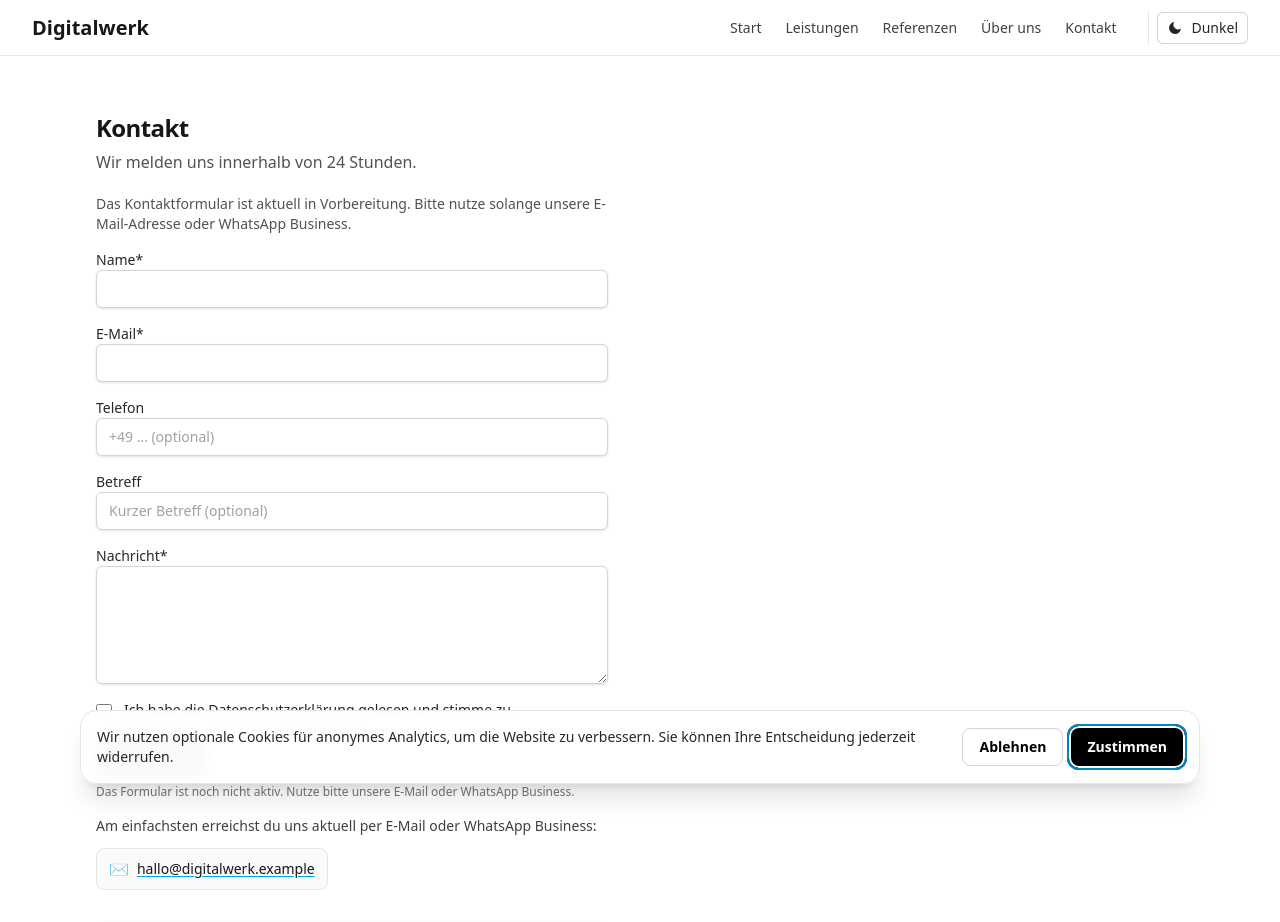
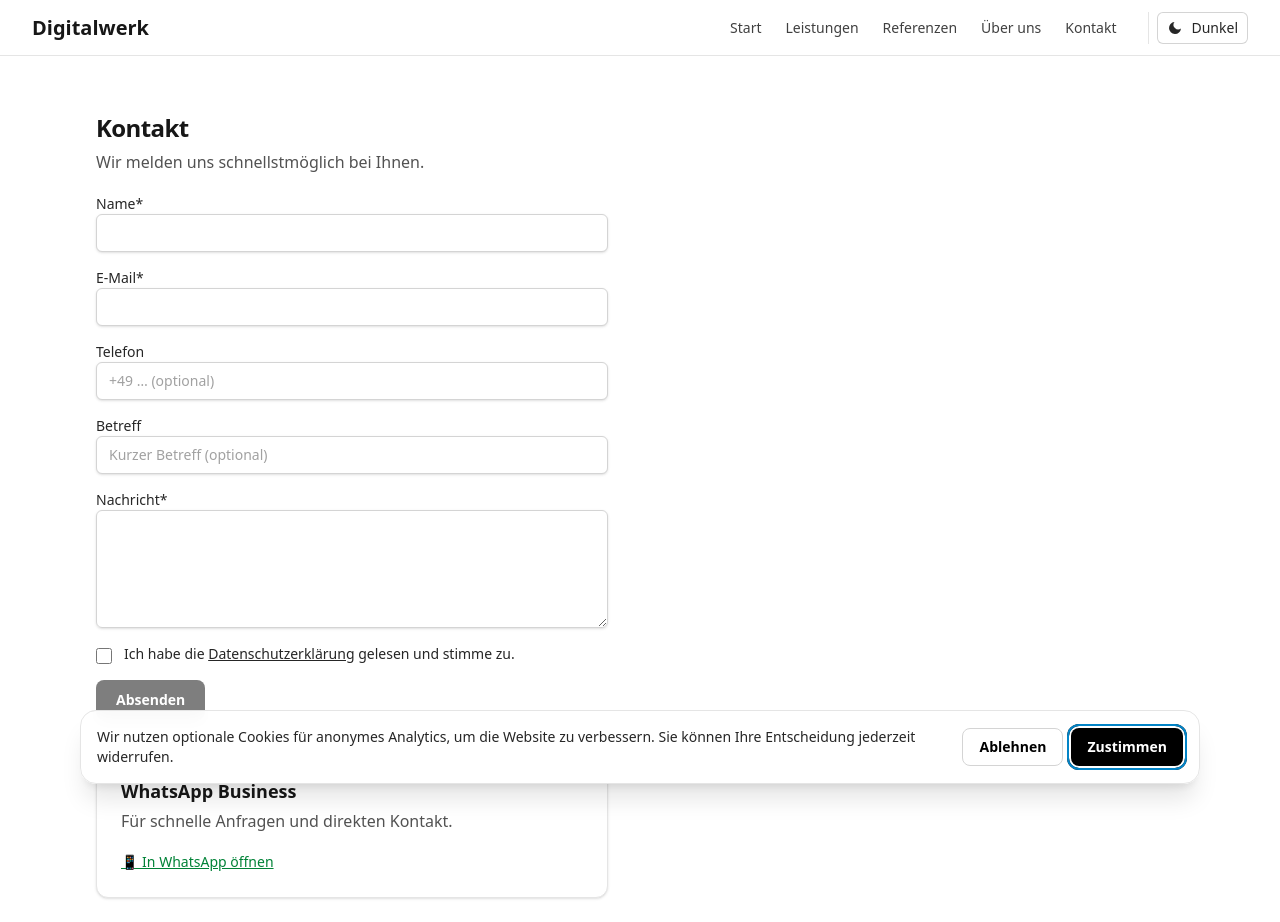
Before and after one commit to Remodops/digitalwerk, a Next.js app: page /kontakt in a window 1280 px wide. Shown: the top 922 px of the page. Built offline with nearby package versions, Linux system fonts and the light colour scheme; no server answers.

Commit message:
cleanup(contact): veraltete Hinweise zu E-Mail/WhatsApp und „Formular nicht aktiv“ entfernt

```diff
--- a/src/app/(site)/kontakt/page.tsx
+++ b/src/app/(site)/kontakt/page.tsx
@@ -11,29 +11,13 @@ export const metadata = withPageMeta({ title: "Kontakt" });
 
 export default function Page() {
   return (
-    <Section title="Kontakt" subtitle="Wir melden uns innerhalb von 24 Stunden.">
+    <Section title="Kontakt" subtitle="Wir melden uns schnellstmöglich bei Ihnen.">
       <div className="space-y-8">
         <div className="max-w-2xl">
           {ENABLE_CONTACT_FORM ? (
             <ContactForm />
           ) : (
             <PlaceholderContactForm />
-          )}
-          {!ENABLE_CONTACT_FORM && (
-            <div className="mt-4 space-y-3">
-              <p className="text-sm text-neutral-700">
-                Am einfachsten erreichst du uns aktuell per E‑Mail oder WhatsApp Business:
-              </p>
-              <div className="inline-flex items-center gap-2 rounded-lg bg-neutral-50 px-3 py-2 border border-neutral-200">
-                <span className="text-neutral-600">✉️</span>
-                <Link
-                  className="text-sm font-medium text-neutral-900 underline decoration-sky-500 underline-offset-2 hover:decoration-2"
-                  href="mailto:hallo@digitalwerk.example"
-                >
-                  hallo@digitalwerk.example
-                </Link>
-              </div>
-            </div>
           )}
         </div>
 
@@ -62,10 +46,7 @@ export default function Page() {
 
 function PlaceholderContactForm() {
   return (
-    <form aria-describedby="contact-placeholder-note" className="max-w-lg space-y-4">
-      <p id="contact-placeholder-note" className="text-sm text-neutral-600">
-        Das Kontaktformular ist aktuell in Vorbereitung. Bitte nutze solange unsere E-Mail-Adresse oder WhatsApp Business.
-      </p>
+    <form className="max-w-lg space-y-4">
       <div>
         <label htmlFor="ph-name" className="block text-sm font-medium text-neutral-800">Name*</label>
         <Input id="ph-name" name="name" required aria-required="true" />
@@ -114,9 +95,6 @@ function PlaceholderContactForm() {
         <Button type="button" disabled className="opacity-50 cursor-not-allowed">
           Absenden
         </Button>
-        <p className="mt-2 text-xs text-neutral-500">
-          Das Formular ist noch nicht aktiv. Nutze bitte unsere E-Mail oder WhatsApp Business.
-        </p>
       </div>
     </form>
   );
```
